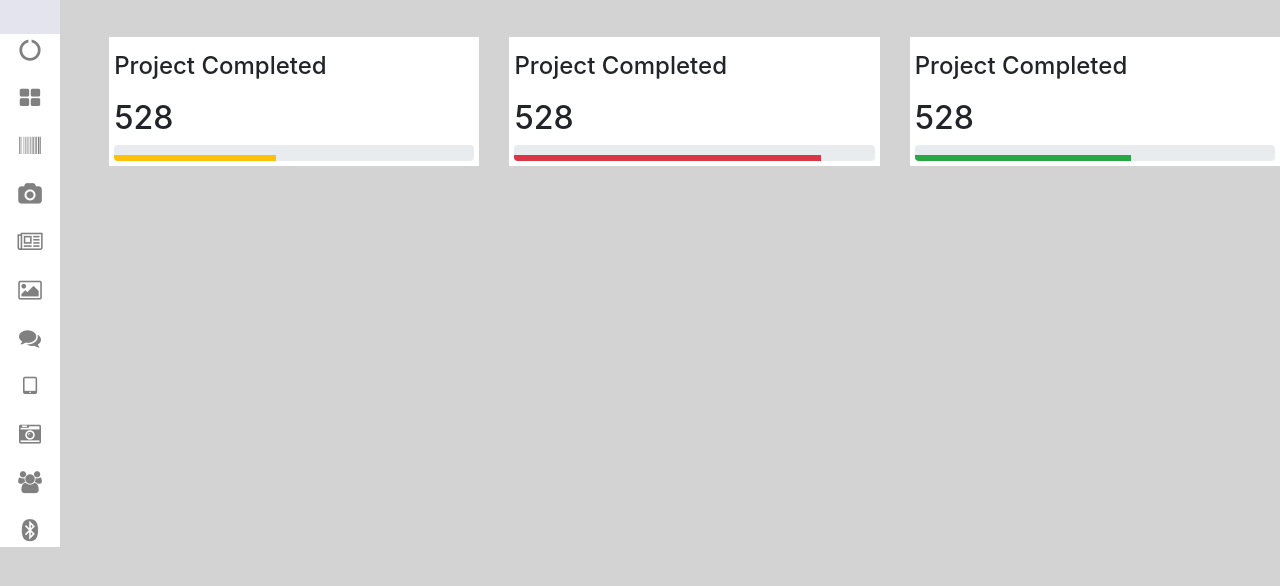
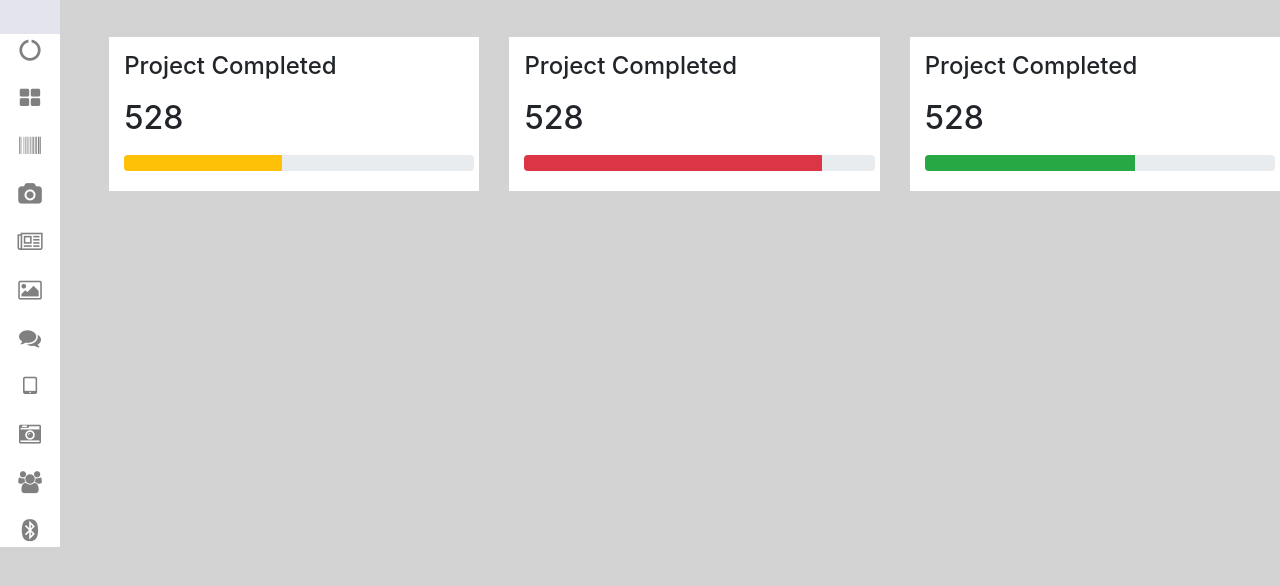
Before and after one commit to Teewai57/Second-dashboard, a plain HTML site: page index.html in a window 1280 px wide. Shown: the part 158-744 px from the top of the page. Drawn offline with nearby package versions, Linux system fonts and the light colour scheme.

Commit message:
added extra paddings to the box

```diff
--- a/css/style.css
+++ b/css/style.css
@@ -24,16 +24,19 @@ body{
     background-color: white;
     box-sizing: border-box;
     padding: 5px;
+    padding-bottom: 20px;
+    padding-left: 15px;
 }
 .white_box h4{
     padding-top: 10px;
 }
 .white_box h2{
     padding-top: 10px;
+    padding-bottom: 10px;
 }
-.progress{
+/* .progress{
     padding-top: 10px;
-}
+} */
 .sidebar_icon div{
 
     text-align: center;
```
